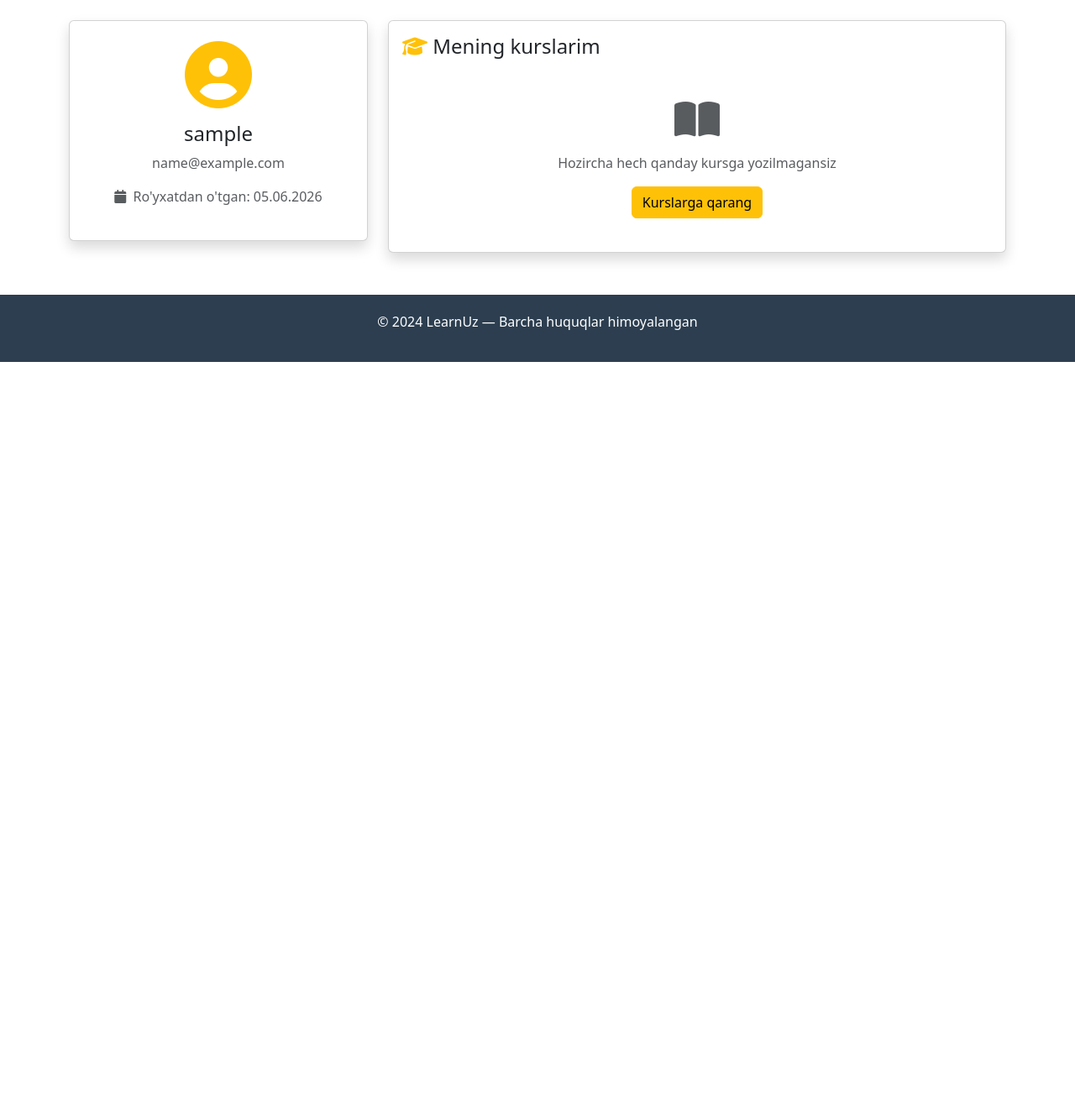
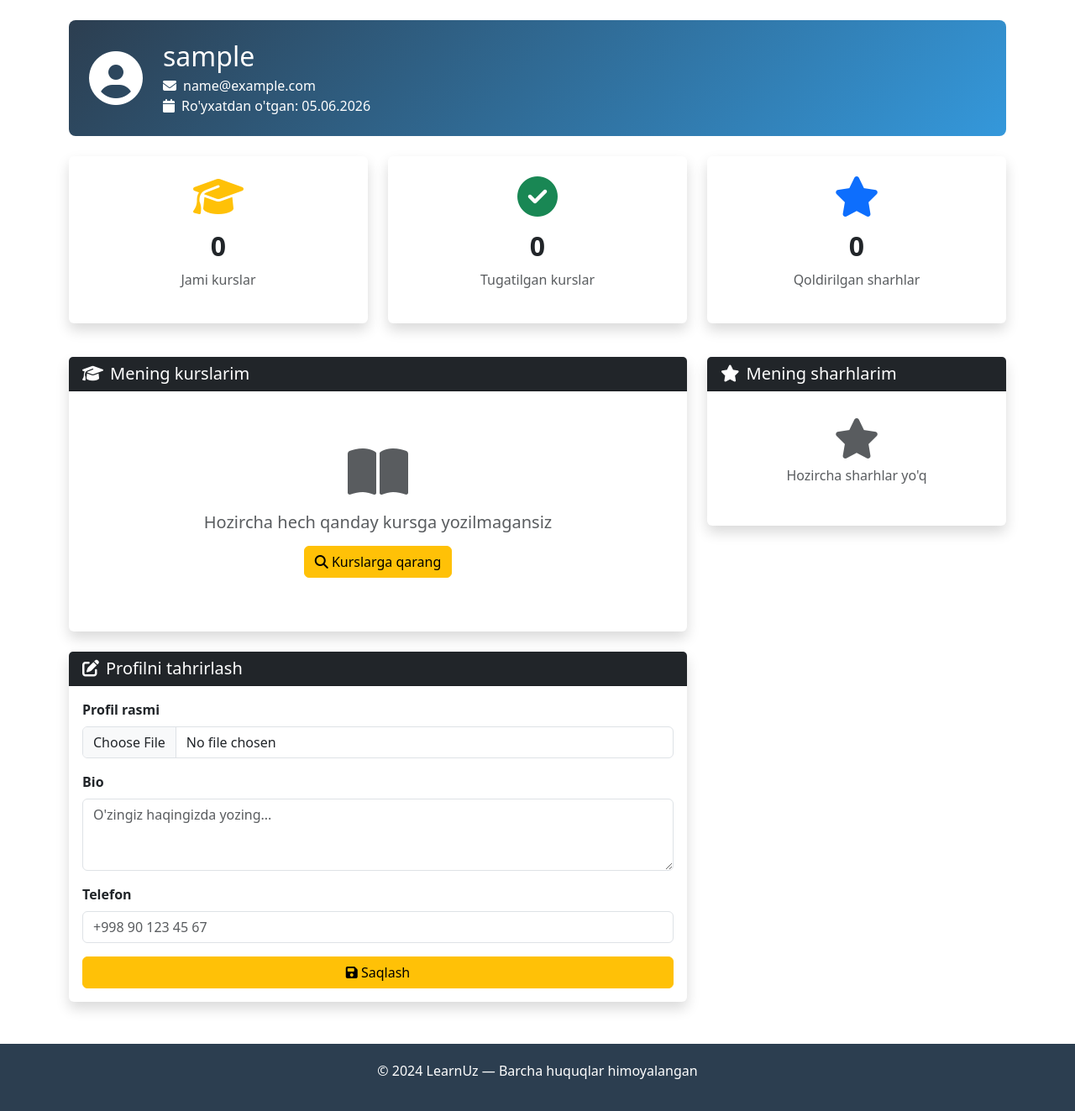
Before and after one commit to aslonovdiyorbek333-cpu/LearnUz, a Django app: page /profile/ in a window 1280 px wide. Shown: the part 62-1385 px from the top of the page at 84% size. Before the commit the page ends 493 px from the top, so only its background shows below. Run offline with Django 5.2, Linux system fonts and the light colour scheme; the visitor is signed in with stand-in values (Sample User, id 1); data that the repository does not hold is empty.

Commit message:
O'quvchi dashboard va profil rasmi qo'shildi

```diff
--- a/config/settings.py
+++ b/config/settings.py
@@ -132,3 +132,7 @@ EMAIL_USE_TLS = True
 EMAIL_HOST_USER = 'aslonovdiyorbek333@gmail.com'  # Gmail manzilingiz
 EMAIL_HOST_PASSWORD = 'aejs ofoo rhsg zqjr'  # Gmail App Password
 DEFAULT_FROM_EMAIL = 'LearnUz <aslonovdiyorbek333@gmail.com>'
+
+LOGIN_URL = '/login/'
+LOGIN_REDIRECT_URL = '/'
+LOGOUT_REDIRECT_URL = '/'
--- a/templates/base/base.html
+++ b/templates/base/base.html
@@ -49,7 +49,13 @@
                 {% if user.is_authenticated %}
                 <li class="nav-item">
                     <a class="nav-link" href="/profile/">
-                        <i class="fas fa-user"></i> {{ user.username }}
+                        {% if user.profile.avatar %}
+                        <img src="{{ user.profile.avatar.url }}" class="rounded-circle me-1"
+                             style="width: 28px; height: 28px; object-fit: cover;">
+                        {% else %}
+                        <i class="fas fa-user"></i>
+                        {% endif %}
+                        {{ user.username }}
                     </a>
                 </li>
                 <li class="nav-item">
--- a/templates/users/profile.html
+++ b/templates/users/profile.html
@@ -1,61 +1,171 @@
 {% extends 'base/base.html' %}
-
 {% block title %}Profil - LearnUz{% endblock %}
-
 {% block content %}
 
-<div class="row">
-    <!-- Profil ma'lumotlari -->
-    <div class="col-md-4">
-        <div class="card shadow text-center p-4">
-            <i class="fas fa-user-circle fa-5x text-warning mb-3"></i>
-            <h4>{{ user.username }}</h4>
-            <p class="text-muted">{{ user.email }}</p>
-            <p class="text-muted">
-                <i class="fas fa-calendar me-1"></i>
-                Ro'yxatdan o'tgan: {{ user.date_joined|date:"d.m.Y" }}
-            </p>
+<!-- Dashboard header -->
+<div class="row mb-4">
+    <div class="col-12">
+        <div class="p-4 rounded-3" style="background: linear-gradient(135deg, #2c3e50, #3498db); color: white;">
+            <div class="d-flex align-items-center">
+                {% if profile.avatar %}
+                <img src="{{ profile.avatar.url }}" class="rounded-circle me-4"
+                     style="width: 80px; height: 80px; object-fit: cover; border: 3px solid #f39c12;">
+                {% else %}
+                <i class="fas fa-user-circle fa-4x me-4"></i>
+                {% endif %}
+                <div>
+                    <h2 class="mb-1">{{ user.username }}</h2>
+                    <p class="mb-0"><i class="fas fa-envelope me-2"></i>{{ user.email }}</p>
+                    <p class="mb-0"><i class="fas fa-calendar me-2"></i>Ro'yxatdan o'tgan: {{ user.date_joined|date:"d.m.Y" }}</p>
+                    {% if profile.bio %}
+                    <p class="mb-0 mt-1"><i class="fas fa-info-circle me-2"></i>{{ profile.bio }}</p>
+                    {% endif %}
+                    {% if profile.phone %}
+                    <p class="mb-0"><i class="fas fa-phone me-2"></i>{{ profile.phone }}</p>
+                    {% endif %}
+                </div>
+            </div>
         </div>
     </div>
+</div>
 
-    <!-- Yozilgan kurslar -->
+<!-- Statistika -->
+<div class="row mb-4">
+    <div class="col-md-4 mb-3">
+        <div class="card shadow text-center p-4 border-0">
+            <i class="fas fa-graduation-cap fa-3x text-warning mb-3"></i>
+            <h2 class="fw-bold">{{ total_courses }}</h2>
+            <p class="text-muted">Jami kurslar</p>
+        </div>
+    </div>
+    <div class="col-md-4 mb-3">
+        <div class="card shadow text-center p-4 border-0">
+            <i class="fas fa-check-circle fa-3x text-success mb-3"></i>
+            <h2 class="fw-bold">{{ completed_courses }}</h2>
+            <p class="text-muted">Tugatilgan kurslar</p>
+        </div>
+    </div>
+    <div class="col-md-4 mb-3">
+        <div class="card shadow text-center p-4 border-0">
+            <i class="fas fa-star fa-3x text-primary mb-3"></i>
+            <h2 class="fw-bold">{{ reviews|length }}</h2>
+            <p class="text-muted">Qoldirilgan sharhlar</p>
+        </div>
+    </div>
+</div>
+
+<div class="row">
+    <!-- Mening kurslarim -->
     <div class="col-md-8">
-        <div class="card shadow">
+        <div class="card shadow border-0 mb-4">
+            <div class="card-header bg-dark text-white">
+                <h5 class="mb-0"><i class="fas fa-graduation-cap me-2"></i>Mening kurslarim</h5>
+            </div>
             <div class="card-body">
-                <h4 class="mb-4">
-                    <i class="fas fa-graduation-cap text-warning"></i> Mening kurslarim
-                </h4>
-                {% if user.enrollment_set.all %}
-                <div class="row">
-                    {% for enrollment in user.enrollment_set.all %}
-                    <div class="col-md-6 mb-3">
-                        <div class="card">
-                            <div class="card-body">
-                                <h6>{{ enrollment.course.title }}</h6>
-                                <p class="text-muted small">
-                                    {{ enrollment.enrolled_at|date:"d.m.Y" }}
-                                </p>
+                {% if enrollments %}
+                {% for enrollment in enrollments %}
+                <div class="card mb-3 border-0 shadow-sm">
+                    <div class="card-body">
+                        <div class="row align-items-center">
+                            <div class="col-md-8">
+                                {% if enrollment.course.image %}
+                                <img src="{{ enrollment.course.image.url }}" class="rounded me-3"
+                                     style="width: 60px; height: 60px; object-fit: cover; float: left;">
+                                {% endif %}
+                                <h6 class="mb-1">{{ enrollment.course.title }}</h6>
+                                <small class="text-muted">
+                                    <i class="fas fa-folder me-1"></i>{{ enrollment.course.category }}
+                                </small><br>
+                                <small class="text-muted">
+                                    <i class="fas fa-calendar me-1"></i>{{ enrollment.enrolled_at|date:"d.m.Y" }}
+                                </small>
+                            </div>
+                            <div class="col-md-4 text-end">
                                 {% if enrollment.is_completed %}
-                                <span class="badge bg-success">Tugatilgan</span>
+                                <span class="badge bg-success mb-2">✅ Tugatilgan</span>
                                 {% else %}
-                                <span class="badge bg-warning text-dark">Jarayonda</span>
+                                <span class="badge bg-warning text-dark mb-2">📚 Jarayonda</span>
                                 {% endif %}
+                                <br>
                                 <a href="/courses/{{ enrollment.course.pk }}/"
-                                   class="btn btn-sm btn-primary mt-2 w-100">
+                                   class="btn btn-primary btn-sm">
                                     Davom etish
                                 </a>
                             </div>
                         </div>
                     </div>
-                    {% endfor %}
                 </div>
+                {% endfor %}
                 {% else %}
-                <div class="text-center py-4">
-                    <i class="fas fa-book-open fa-3x text-muted mb-3"></i>
-                    <p class="text-muted">Hozircha hech qanday kursga yozilmagansiz</p>
-                    <a href="/courses/" class="btn btn-warning">
-                        Kurslarga qarang
+                <div class="text-center py-5">
+                    <i class="fas fa-book-open fa-4x text-muted mb-3"></i>
+                    <h5 class="text-muted">Hozircha hech qanday kursga yozilmagansiz</h5>
+                    <a href="/courses/" class="btn btn-warning mt-2">
+                        <i class="fas fa-search"></i> Kurslarga qarang
                     </a>
+                </div>
+                {% endif %}
+            </div>
+        </div>
+
+        <!-- Profil tahrirlash -->
+        <div class="card shadow border-0">
+            <div class="card-header bg-dark text-white">
+                <h5 class="mb-0"><i class="fas fa-edit me-2"></i>Profilni tahrirlash</h5>
+            </div>
+            <div class="card-body">
+                <form method="POST" enctype="multipart/form-data">
+                    {% csrf_token %}
+                    <div class="mb-3">
+                        <label class="form-label fw-bold">Profil rasmi</label>
+                        <input type="file" name="avatar" class="form-control" accept="image/*">
+                        {% if profile.avatar %}
+                        <small class="text-muted">Hozirgi rasm: {{ profile.avatar }}</small>
+                        {% endif %}
+                    </div>
+                    <div class="mb-3">
+                        <label class="form-label fw-bold">Bio</label>
+                        <textarea name="bio" class="form-control" rows="3"
+                                  placeholder="O'zingiz haqingizda yozing...">{{ profile.bio }}</textarea>
+                    </div>
+                    <div class="mb-3">
+                        <label class="form-label fw-bold">Telefon</label>
+                        <input type="text" name="phone" class="form-control"
+                               value="{{ profile.phone }}" placeholder="+998 90 123 45 67">
+                    </div>
+                    <button type="submit" class="btn btn-warning w-100">
+                        <i class="fas fa-save"></i> Saqlash
+                    </button>
+                </form>
+            </div>
+        </div>
+    </div>
+
+    <!-- Mening sharhlarim -->
+    <div class="col-md-4">
+        <div class="card shadow border-0">
+            <div class="card-header bg-dark text-white">
+                <h5 class="mb-0"><i class="fas fa-star me-2"></i>Mening sharhlarim</h5>
+            </div>
+            <div class="card-body">
+                {% if reviews %}
+                {% for review in reviews %}
+                <div class="card mb-2 border-0 shadow-sm">
+                    <div class="card-body p-3">
+                        <h6 class="mb-1">{{ review.course.title }}</h6>
+                        <div class="text-warning mb-1">
+                            {% for i in "12345" %}
+                                {% if forloop.counter <= review.rating %}⭐{% endif %}
+                            {% endfor %}
+                        </div>
+                        <p class="text-muted small mb-0">{{ review.comment|truncatewords:10 }}</p>
+                    </div>
+                </div>
+                {% endfor %}
+                {% else %}
+                <div class="text-center py-3">
+                    <i class="fas fa-star fa-3x text-muted mb-2"></i>
+                    <p class="text-muted">Hozircha sharhlar yo'q</p>
                 </div>
                 {% endif %}
             </div>
--- a/users/views.py
+++ b/users/views.py
@@ -3,10 +3,12 @@ from django.contrib.auth import login, logout
 from django.contrib.auth.forms import AuthenticationForm
 from django.contrib.auth.models import User
 from django.contrib import messages
+from django.contrib.auth.decorators import login_required
 from django.core.mail import send_mail
 from django.contrib.auth.tokens import default_token_generator
 from django.utils.http import urlsafe_base64_encode, urlsafe_base64_decode
 from django.utils.encoding import force_bytes, force_str
+from courses.models import Course, Review
 import re
 
 
@@ -46,7 +48,6 @@ def register(request):
                 'email': email,
             })
 
-        # Foydalanuvchi yaratish — faolsizlangan holda
         user = User.objects.create_user(
             username=username,
             email=email,
@@ -54,7 +55,6 @@ def register(request):
             is_active=False
         )
 
-        # Tasdiqlash emaili yuborish
         token = default_token_generator.make_token(user)
         uid = urlsafe_base64_encode(force_bytes(user.pk))
         activation_link = f"http://127.0.0.1:8000/activate/{uid}/{token}/"
@@ -115,5 +115,37 @@ def logout_view(request):
     return redirect('home')
 
 
+@login_required
 def profile(request):
-    return render(request, 'users/profile.html')
+    from users.models import Profile
+    # Profile yo'q bo'lsa avtomatik yaratish
+    try:
+        profile = request.user.profile
+    except Profile.DoesNotExist:
+        profile = Profile.objects.create(user=request.user)
+
+    enrollments = request.user.enrollment_set.all()
+    total_courses = enrollments.count()
+    completed_courses = enrollments.filter(is_completed=True).count()
+    reviews = Review.objects.filter(user=request.user)
+
+    if request.method == 'POST':
+        bio = request.POST.get('bio', '')
+        phone = request.POST.get('phone', '')
+        avatar = request.FILES.get('avatar')
+        profile.bio = bio
+        profile.phone = phone
+        if avatar:
+            profile.avatar = avatar
+        profile.save()
+        messages.success(request, 'Profil muvaffaqiyatli yangilandi!')
+        return redirect('profile')
+
+    context = {
+        'profile': profile,
+        'enrollments': enrollments,
+        'total_courses': total_courses,
+        'completed_courses': completed_courses,
+        'reviews': reviews,
+    }
+    return render(request, 'users/profile.html', context)
```
Also changed, not shown: users/models.py (+15 -1 lines), users/migrations/0002_alter_profile_avatar.py (added).
